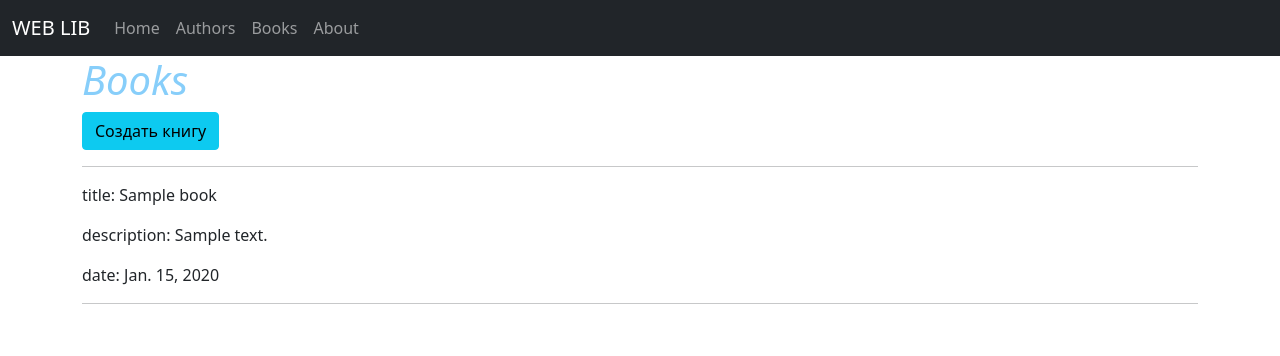
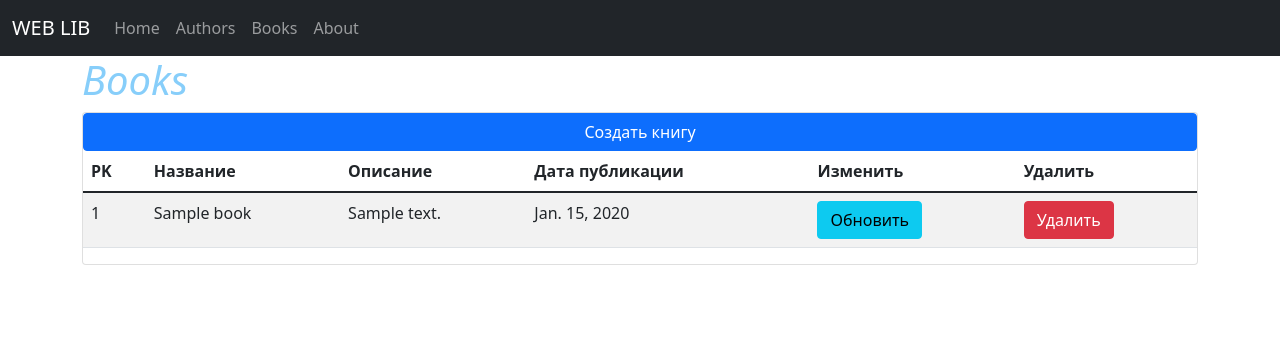
Before and after one commit to brightfuture47/new_pr, a Django app: page /web_lib/books in a window 1280 px wide. Shown: the top 356 px of the page. Run offline with Django 4.2, Linux system fonts and the light colour scheme; tables that the repository leaves empty hold one stand-in row (values such as "Sample post").

Commit message:
pr 20 13%

```diff
--- a/web_lib/templates/web_lib/authors.html
+++ b/web_lib/templates/web_lib/authors.html
@@ -15,7 +15,7 @@
               </tr>
             </thead>
             <tbody>
-                {% if authors%}
+                {% if authors %}
                     {% for author in authors %}
                         <tr>
                             <th scope="row">
--- a/web_lib/templates/web_lib/books.html
+++ b/web_lib/templates/web_lib/books.html
@@ -3,17 +3,36 @@
 {% block content %}
     <div class="container">
         <h1>Books</h1>
-        <a class="btn btn-sn btn-info" href= "{% url 'create_book' %}">Создать книгу</a>
-        <hr>
-        {% if books%}
-            {% for book in books %}
-                <p>title: {{book.title}}</p>
-                <p>description: {{book.description}}</p>
-                <p>date: {{book.published|date:'DATE_FORMAT'}}</p>
-                <hr>
-            {% endfor %}
-        {% else %}
-            <p>No books</p>
-        {% endif %}
+        <div class="card card-block">
+            <a class="btn btn-primary btm-sn btn-block" href= "{% url 'create_book' %}">Создать книгу</a>
+            <table class="table table-striped">
+                <thead>
+                  <tr>
+                    <th scope="col">PK</th>
+                    <th scope="col">Название</th>
+                    <th scope="col">Описание</th>
+                    <th scope="col">Дата публикации</th>
+                    <th scope="col">Изменить</th>
+                    <th scope="col">Удалить</th>
+                  </tr>
+                </thead>
+                <tbody>
+                    {% if books %}
+                        {% for book in books %}
+                            <tr>
+                                <td>{{book.pk}}</td>
+                                <td>{{book.title}}</td>
+                                <td>{{book.description}}</td>
+                                <td>{{book.published|date:'DATE_FORMAT'}}</td>
+                                <td><a class="btn btn-sn btn-info" href= "{% url 'create_book' %}">Обновить</a></td>
+                                <td><a class="btn btn-sn btn-danger" href= "{% url 'create_book' %}">Удалить</a></td>
+                            </tr>
+                        {% endfor %}
+                    {% else %}
+                        <p>Нет книг</p>
+                    {% endif %}
+                </tbody>
+              </table>
+        </div>
     </div>
 {% endblock %}
```
